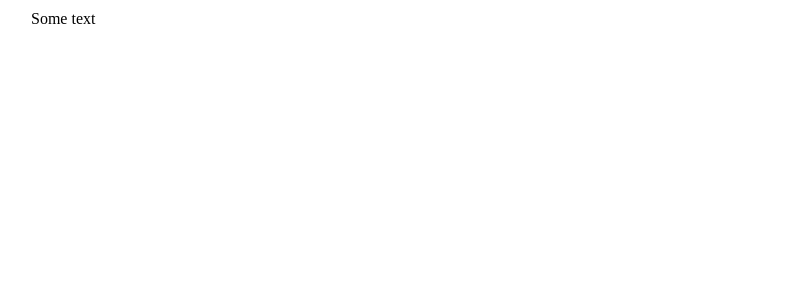
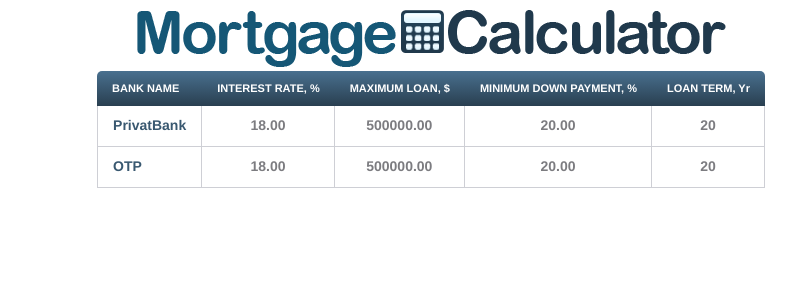
Before and after one commit to Liubomyr86/mortgage-calculator, a React (Create React App) app: page / in a window 1280 px wide. Shown: the top 300 px of the page, without its empty margins (209-1005 px from the left). Built offline with nearby package versions, Linux system fonts and the light colour scheme.

Commit message:
feat: create table components

```diff
--- a/public/index.html
+++ b/public/index.html
@@ -3,6 +3,7 @@
     <head>
         <meta charset="utf-8" />
         <meta name="viewport" content="width=device-width, initial-scale=1" />
+        <!-- <link rel="icon" href="%PUBLIC_URL%/favicon.ico" /> -->
         <title>Mortgage calculator</title>
     </head>
     <body>
--- a/src/App.tsx
+++ b/src/App.tsx
@@ -1,10 +1,17 @@
-import React from 'react';
+import React, { useState } from 'react';
+import { BankList } from './compnents/BankList';
 import './styles/App.css';
+import { banksData } from './mocks/bank-mock';
 
 const App = (): JSX.Element => {
+    const [banksList, setBankList] = useState([...banksData]);
+
     return (
         <div className="App">
-            <p>Some text</p>
+            <div className="logo">
+                <img src="mortgage-calculator-logo.png" alt="mortgage calculator" />
+            </div>
+            <BankList banks={banksList} />
         </div>
     );
 };
--- /dev/null
+++ b/src/compnents/BankItem.tsx
@@ -0,0 +1,28 @@
+import React, { useState } from 'react';
+import { BankModel } from '../models/bank';
+import { MyButton } from './UI/button/MyButton';
+
+export const BankItem = ({ bankName, interestRate, maxLoan, minDownPayment, loanTerm }: BankModel): JSX.Element => {
+    const [isClass, setIsClass] = useState(false);
+    return (
+        <>
+            <tr className="bank-item" onClick={() => setIsClass(!isClass)}>
+                <td className="text-title">
+                    <strong>{bankName}</strong>
+                </td>
+                <td className="text-offset">{interestRate.toFixed(2)}</td>
+                <td className="text-offset">{maxLoan.toFixed(2)}</td>
+                <td className="text-offset">{minDownPayment.toFixed(2)}</td>
+                <td className="text-offset">{loanTerm}</td>
+            </tr>
+            <tr className={`${isClass ? '' : 'hide-btn'}`}>
+                <td colSpan={5}>
+                    <div className="btn-container">
+                        <MyButton>Edit</MyButton>
+                        <MyButton style={{ marginLeft: '10px' }}>Remove</MyButton>
+                    </div>
+                </td>
+            </tr>
+        </>
+    );
+};
--- /dev/null
+++ b/src/compnents/BankList.tsx
@@ -0,0 +1,29 @@
+import React from 'react';
+import { BankModel } from '../models/bank';
+import { BankItem } from './BankItem';
+
+export const BankList = (props: { banks: BankModel[] }): JSX.Element => {
+    const { banks } = props;
+    return (
+        <div>
+            <table>
+                <thead>
+                    <tr>
+                        <th>Bank name</th>
+                        <th>Interest rate, %</th>
+                        <th>Maximum loan, $</th>
+                        <th>Minimum down payment, %</th>
+                        <th>
+                            Loan term, <span style={{ textTransform: 'capitalize' }}>Yr</span>
+                        </th>
+                    </tr>
+                </thead>
+                <tbody>
+                    {banks.map((bank) => (
+                        <BankItem {...bank} key={bank.bankName} />
+                    ))}
+                </tbody>
+            </table>
+        </div>
+    );
+};
--- a/src/compnents/UI/button/MyButton.module.css
+++ b/src/compnents/UI/button/MyButton.module.css
@@ -1,8 +1,11 @@
 .myBtn {
     padding: 5px 15px;
-    color: #008080;
+    color: #fff;
     font-size: 14px;
-    background: transparent;
-    border: 1px solid #008080;
+    background: #395870;
+    background: linear-gradient(#49708f, #293f50);
+    width: 85px;
+    border: 1px solid #395870;
+    border-radius: 5px;
     cursor: pointer;
 }
--- a/src/mocks/bank-mock.ts
+++ b/src/mocks/bank-mock.ts
@@ -2,10 +2,17 @@
 
 export const banksData: BankModel[] = [
     {
-        bankName: 'PrivaBank',
+        bankName: 'PrivatBank',
         interestRate: 18,
-        maximumLoan: 500000,
-        minimumDownPayment: 20,
+        maxLoan: 500000,
+        minDownPayment: 20,
+        loanTerm: 20,
+    },
+    {
+        bankName: 'OTP',
+        interestRate: 18,
+        maxLoan: 500000,
+        minDownPayment: 20,
         loanTerm: 20,
     },
 ];
--- a/src/models/bank.ts
+++ b/src/models/bank.ts
@@ -1,7 +1,7 @@
 export interface BankModel {
     bankName: string;
     interestRate: number;
-    maximumLoan: number;
-    minimumDownPayment: number;
+    maxLoan: number;
+    minDownPayment: number;
     loanTerm: number;
 }
--- a/src/styles/App.css
+++ b/src/styles/App.css
@@ -13,3 +13,95 @@
 .App {
     width: 800px;
 }
+
+.logo {
+    width: 100%;
+    text-align: center;
+}
+
+table {
+    margin: 0 auto;
+    border-collapse: separate;
+    border-spacing: 0;
+    color: #4a4a4d;
+    font: 14px/1.4 'Helvetica Neue', Helvetica, Arial, sans-serif;
+}
+
+th,
+td {
+    padding: 10px 15px;
+    vertical-align: middle;
+}
+
+thead {
+    background: #395870;
+    background: linear-gradient(#49708f, #293f50);
+    color: #fff;
+    font-size: 11px;
+    text-transform: uppercase;
+}
+
+th:first-child {
+    border-top-left-radius: 5px;
+    text-align: left;
+}
+
+th:last-child {
+    border-top-right-radius: 5px;
+}
+
+tbody tr:nth-child(odd):hover {
+    background: #f0f0f2;
+    transition: all 0.3s linear;
+}
+
+tbody tr:nth-child(even) {
+    background: #f0f0f2;
+}
+
+td {
+    border-bottom: 1px solid #cecfd5;
+    border-right: 1px solid #cecfd5;
+}
+
+td:first-child {
+    border-left: 1px solid #cecfd5;
+}
+
+tbody tr:last-child td:first-child {
+    border-bottom-left-radius: 5px;
+}
+
+tbody tr:last-child td:last-child {
+    border-bottom-right-radius: 5px;
+}
+
+.bank-item {
+    cursor: pointer;
+}
+
+.text-title {
+    color: #395870;
+    text-align: left;
+}
+
+.text-offset {
+    color: #7c7c80;
+    text-align: center;
+    font-weight: 600;
+}
+
+.hide-btn {
+    display: none;
+    visibility: hidden;
+    opacity: 0;
+}
+
+.btn-container {
+    display: flex;
+    justify-content: center;
+}
+
+.btn-container button:last-child {
+    margin-left: 10px;
+}
```
Also changed, not shown: public/mortgage-calculator-logo.png (added), 1 other file (tests, documents, lock files or other folders).
